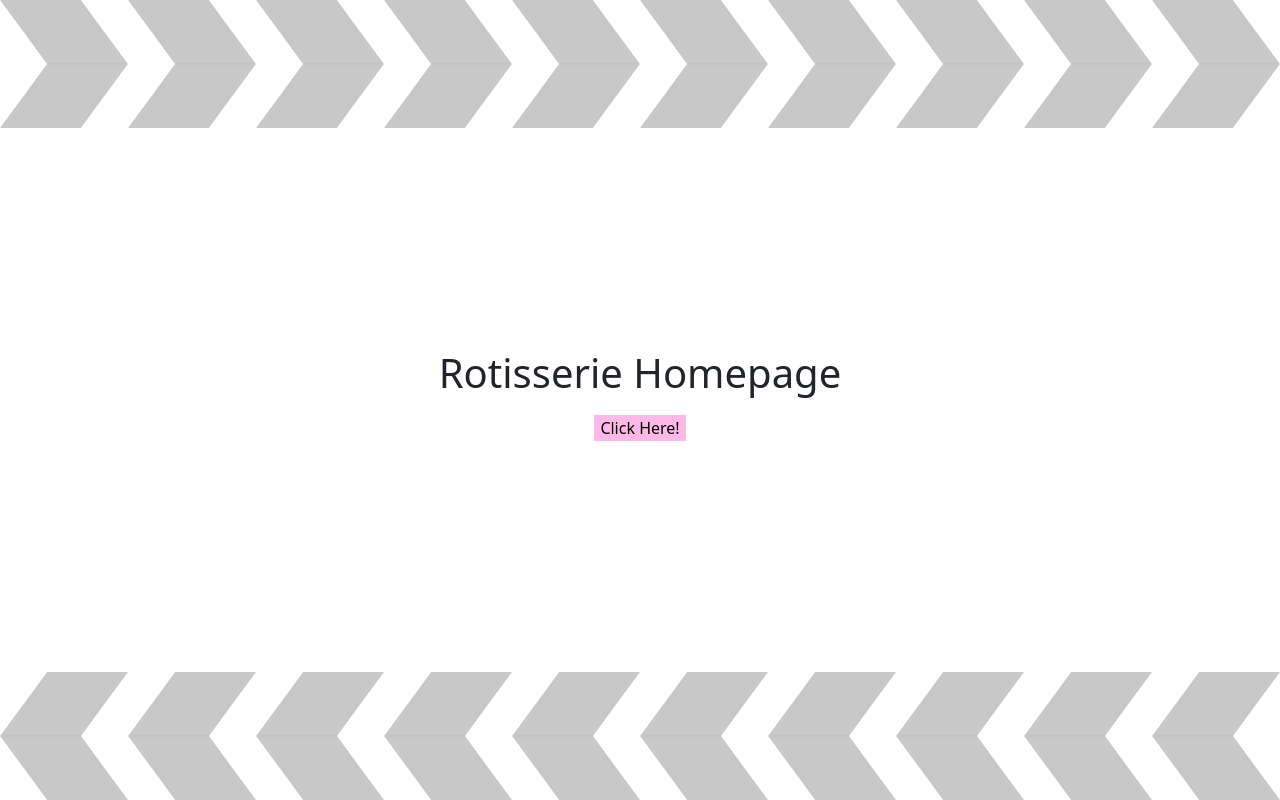
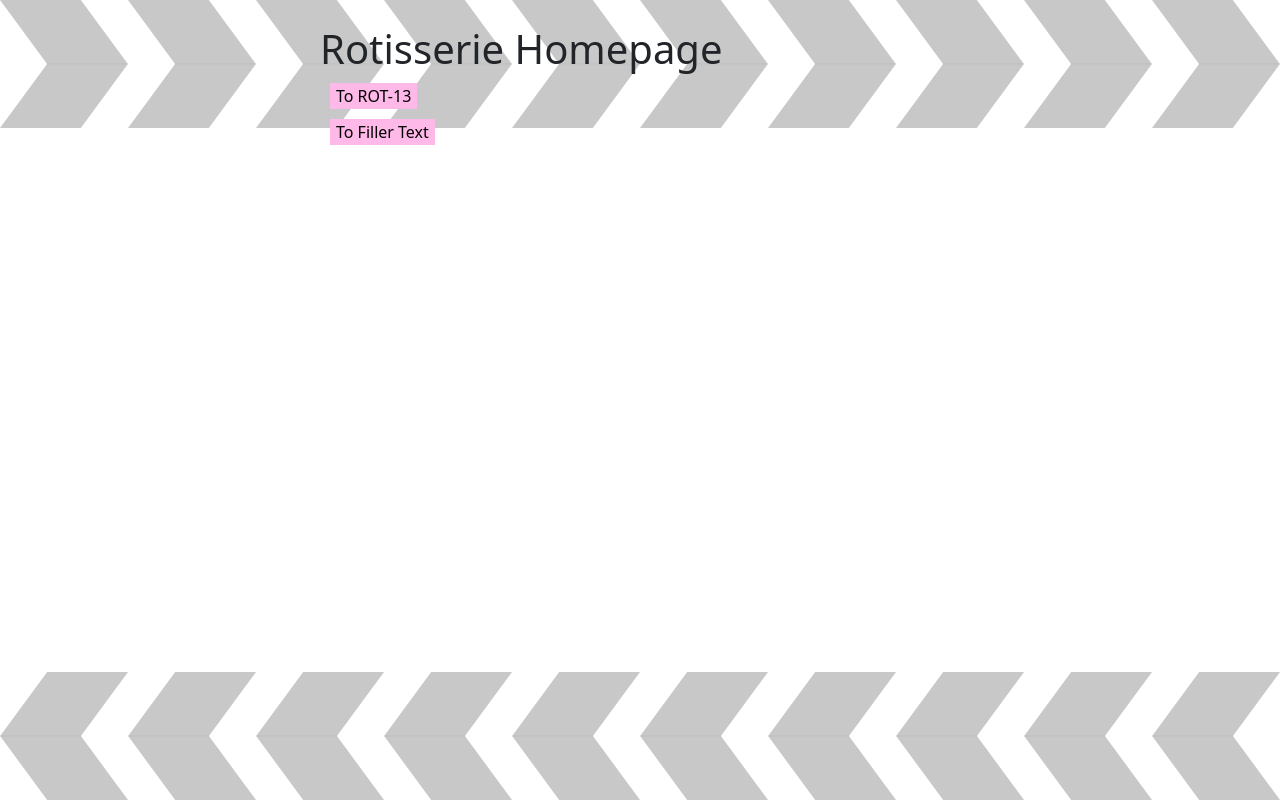
Before and after one commit to RenoirTan/Rotisserie, a Flask app: page / in a window 1280 px wide. Run offline with Flask 2, Linux system fonts and the light colour scheme.

Commit message:
main: ree

```diff
--- a/rotisserie/app.py
+++ b/rotisserie/app.py
@@ -25,9 +25,14 @@ def root():
 
 @app.route("/portion/root", methods=["GET"])
 def portion_root():
-    return render_template("root.html")
+    return render_template("portion_root.html")
 
 
 @app.route("/portion/rot13/crypt", methods=["GET"])
 def portion_rot13_crypt():
     return render_template("portion_rot13_crypt.html")
+
+
+@app.route("/portion/filler", methods=["GET"])
+def portion_filler():
+    return render_template("portion_filler.html")
--- a/static/styles/base.css
+++ b/static/styles/base.css
@@ -1,5 +1,10 @@
+html {
+    height: 100%;
+}
+
 body {
     background-color: white;
+    min-height: 100%;
 }
 
 button {
@@ -16,15 +21,25 @@ button:hover {
     background-color: #DF93C7;
 }
 
+.body {
+    display: block;
+}
+
+.banner {
+    position: absolute;
+}
+
+/*
+
 .main {
     align-self: center;
     align-items: center;
     justify-content: center;
     background-color: inherit;
     display: flex;
-    /* padding: 10px 10% 25px 10%; */
+    padding: 10px 10% 25px 10%;
     position: absolute;
-    top: 0; right: 0; bottom: 0; left: 0; /* Put in middle */
+    top: 0; right: 0; bottom: 0; left: 0;
 }
 
 .main-inner {
@@ -32,6 +47,12 @@ button:hover {
     align-items: center;
     justify-content: center;
     flex-direction: column;
+}
+
+*/
+
+.underneath {
+    z-index: -999;
 }
 
 #arrow-header {
--- a/static/styles/rotimgs.css
+++ b/static/styles/rotimgs.css
@@ -10,10 +10,8 @@
 .rotimgs-arrow-banner-right {
     background-image: url("/cdn/static/images/arrow-right.png");
     background-repeat: repeat-x;
-    display: inline-block;
     height: 128px;
     width: 100%;
-    position: absolute;
 }
 
 .rotimgs-arrow-left {
@@ -28,8 +26,6 @@
 .rotimgs-arrow-banner-left {
     background-image: url("/cdn/static/images/arrow-left.png");
     background-repeat: repeat-x;
-    display: inline-block;
     height: 128px;
     width: 100%;
-    position: absolute;
 }
--- a/templates/base.html
+++ b/templates/base.html
@@ -97,11 +97,13 @@
   {% block scripts %}
   {% endblock %}
 
-  <div id="main" class="main">
-    {% block content %}
-    {% endblock %}
+  <div class="body">
+    <div id="arrow-header" class="animation-box banner underneath rotimgs-arrow-banner-right"></div>
+    <div id="main" class="main">
+      {% block content %}
+      {% endblock %}
+    </div>
+    <div id="arrow-footer" class="animation-box banner underneath rotimgs-arrow-banner-left"></div>
   </div>
-  <div id="arrow-header" class="animation-box rotimgs-arrow-banner-right"></div>
-  <div id="arrow-footer" class="animation-box rotimgs-arrow-banner-left"></div>
 
 </body>
--- /dev/null
+++ b/templates/portion_root.html
@@ -0,0 +1,15 @@
+<script>
+  function toRot13() {
+    switchBody("{{ url_for('portion_rot13_crypt') }}");
+  }
+
+  function toFiller() {
+    switchBody("{{ url_for('portion_filler') }}")
+  }
+</script>
+
+{% block content %}
+<h1>Rotisserie Homepage</h1>
+<button onclick="toRot13()">To ROT-13</button>
+<button onclick="toFiller()">To Filler Text</button>
+{% endblock %}
--- a/templates/root.html
+++ /dev/null
@@ -1,10 +0,0 @@
-<script>
-  function toRot13() {
-    switchBody("{{ url_for('portion_rot13_crypt') }}");
-  }
-</script>
-
-<div class="main-inner">
-  <h1>Rotisserie Homepage</h1>
-  <button onclick="toRot13()">Click Here!</button>
-</div>
```
Also changed, not shown: templates/portion_filler.html (added, +7 -0 lines), templates/portion_rot13_crypt.html (+4 -4 lines), README.md.
